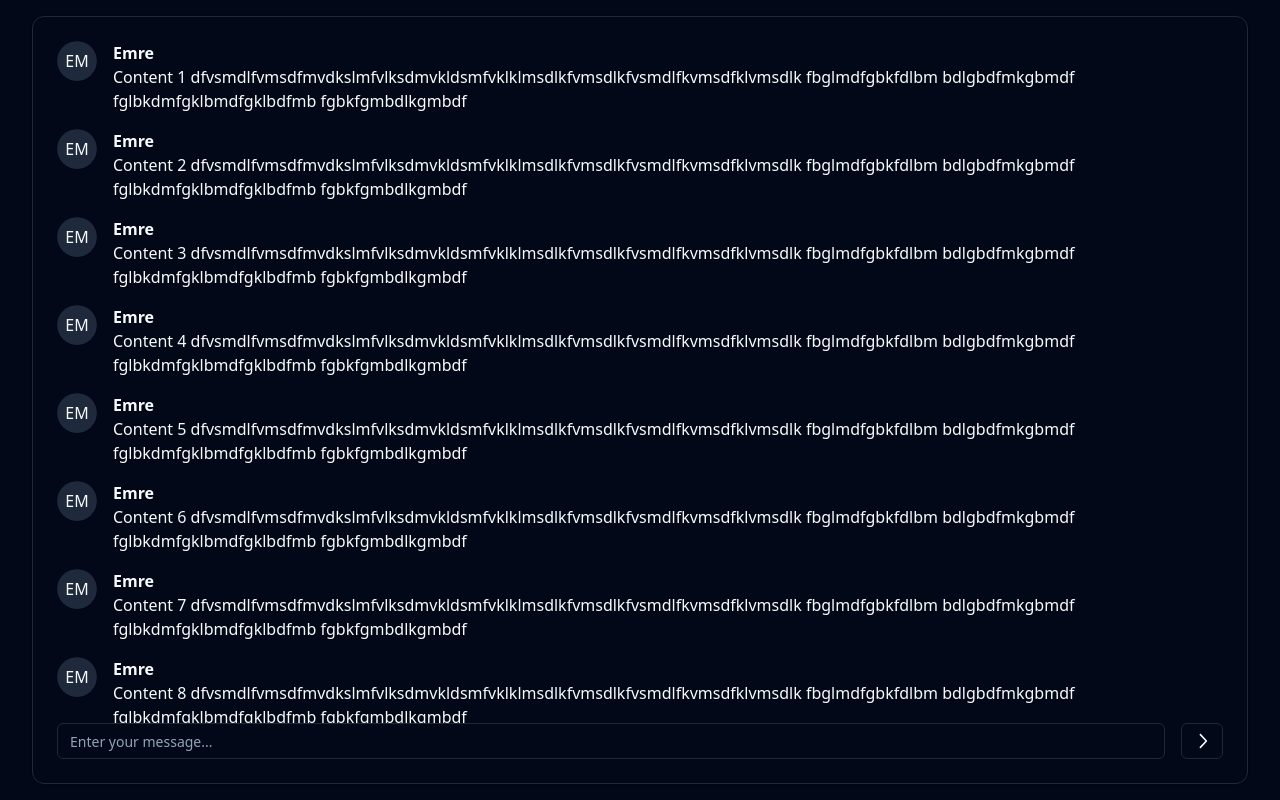
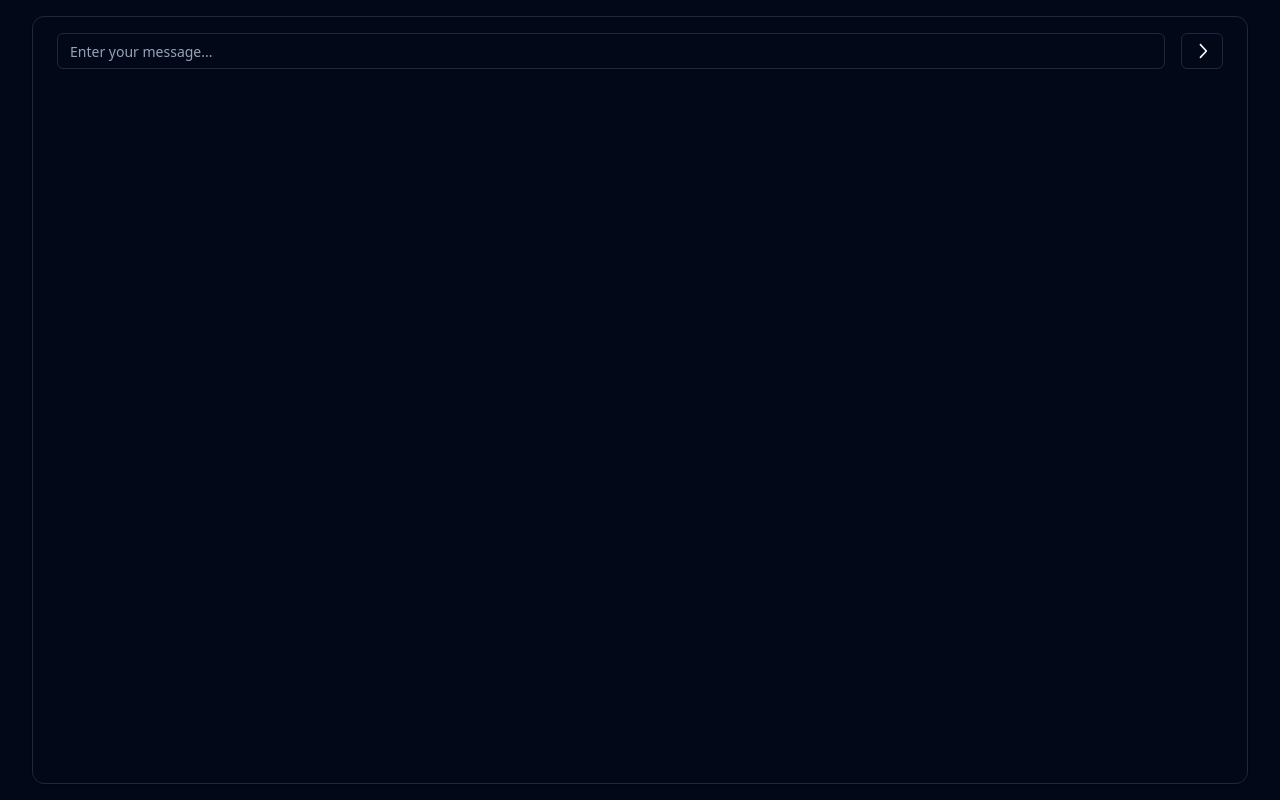
Before and after one commit to remreren/realtime-chat, a React (Vite) app in the folder realtime-chat-ui/: page /room/1 in a window 1280 px wide. Built offline with nearby package versions, Linux system fonts and the light colour scheme; sample sign-in values are in the browser's storage.

Commit message:
virtualizer removed

```diff
--- a/realtime-chat-ui/src/components/messages/MessageComponent.tsx
+++ b/realtime-chat-ui/src/components/messages/MessageComponent.tsx
@@ -4,27 +4,68 @@ import { Separator } from "@/components/ui/separator.tsx";
 import { Input } from "@/components/ui/input.tsx";
 import { Button } from "@/components/ui/button.tsx";
 import { ChevronRightIcon } from "@radix-ui/react-icons";
-
-type MessageListProps = {
-  messages: Message[];
-};
+import { useMessagesStore } from "@/stores/messaging/messageStore.ts";
+import { z } from "zod";
+import { useForm } from "react-hook-form";
+import { zodResolver } from "@hookform/resolvers/zod";
+import { Form, FormControl, FormField, FormItem, FormMessage } from "@/components/ui/form.tsx";
 
 type MessageEntryProps = {
   message: Message;
 };
 
+const MessageForm = z.object({
+  message: z.string().min(1, {
+    message: "Username must be at least 1 characters."
+  })
+});
+
 export function MessageInput() {
+  const addMessage = useMessagesStore((state) => state.addMessage);
+
+  const form = useForm<z.infer<typeof MessageForm>>({
+    resolver: zodResolver(MessageForm),
+    defaultValues: {
+      message: ""
+    }
+  });
+
+  const onSubmitForm = (data: z.infer<typeof MessageForm>) => {
+    addMessage({ content: data.message, type: "message" });
+    form.reset({
+      message: ""
+    });
+  };
+
   return (
-    <div className={"flex flex-row gap-4"}>
-      <Input className={"flex-1"} placeholder={"Enter your message..."} />
-      <Button variant={"outline"} className={"p-2"}>
-        <ChevronRightIcon className={"w-6 h-6"} />
-      </Button>
+    <div className={"w-full"}>
+      <Form {...form}>
+        <form onSubmit={form.handleSubmit(onSubmitForm)} className={"flex w-full flex-row gap-4"} autoComplete={"off"}>
+          <FormField
+            control={form.control}
+            name={"message"}
+            render={({ field }) => (
+              <FormItem className={"flex-1"}>
+                <FormControl>
+                  <Input placeholder={"Enter your message..."}
+                         {...field} />
+                </FormControl>
+                <FormMessage />
+              </FormItem>
+            )}>
+          </FormField>
+          <Button variant={"outline"} className={"p-2"} type={"submit"}>
+            <ChevronRightIcon className={"w-6 h-6"} />
+          </Button>
+        </form>
+      </Form>
     </div>
   );
 }
 
-export function MessageList({ messages }: MessageListProps) {
+export function MessageList() {
+  const messages = useMessagesStore((state) => state.messages);
+
   return (
     <>
       {messages.map((message, idx) => (
--- a/realtime-chat-ui/src/pages/MessagePage.tsx
+++ b/realtime-chat-ui/src/pages/MessagePage.tsx
@@ -1,50 +1,18 @@
-import { Message } from "@/stores/messaging/types.ts";
 import { AuthenticatorComponent } from "@/pages/AuthenticatorComponent.tsx";
 import { Card, CardContent } from "@/components/ui/card.tsx";
-import { MessageEntry, MessageInput } from "@/components/messages/MessageComponent.tsx";
-import { useVirtualizer } from "@tanstack/react-virtual";
-import React from "react";
+import { MessageInput, MessageList } from "@/components/messages/MessageComponent.tsx";
 
 export function MessagePage() {
-  const messages: Message[] = Array.from({ length: 1000 }, (_, idx) => ({
-    id: `${idx + 1}`,
-    username: "Emre",
-    content: `Content ${idx + 1} dfvsmdlfvmsdfmvdkslmfvlksdmvkldsmfvklklmsdlkfvmsdlkfvsmdlfkvmsdfklvmsdlk fbglmdfgbkfdlbm bdlgbdfmkgbmdf fglbkdmfgklbmdfgklbdfmb fgbkfgmbdlkgmbdf`,
-    type: "message"
-  }));
-
-  const scrollableRef = React.useRef(null);
-
-  const virtualizer = useVirtualizer({
-    count: messages.length,
-    getScrollElement: () => scrollableRef.current,
-    estimateSize: () => 50
-  });
-
-  const items = virtualizer.getVirtualItems();
-
   return (
     <div className={"container flex h-dvh py-4"}>
       <AuthenticatorComponent>
         <Card className={"flex flex-row flex-1"}>
           <CardContent className={"flex flex-1 flex-col"}>
-            <div ref={scrollableRef} className={"flex-1 overflow-scroll overscroll-auto py-4"}>
-              <div className={"relative w-full"} style={{ height: virtualizer.getTotalSize() }}>
-                <div className={"absolute top-0 left-0 w-full"}
-                     style={{ transform: `translateY(${items[0]?.start ?? 0}px)` }}>
-                  {items.map((it) => (
-                      <div
-                        key={it.key}
-                        data-index={it.index}
-                        ref={virtualizer.measureElement}>
-                        <MessageEntry message={messages[it.index]} />
-                      </div>
-                    ))}
-                </div>
-              </div>
+            <div className={"pt-4"}>
+              <MessageInput />
             </div>
-            <div>
-              <MessageInput />
+            <div className={"flex-row-reverse flex-1 overflow-scroll overscroll-auto py-4"}>
+              <MessageList />
             </div>
           </CardContent>
         </Card>
--- a/realtime-chat-ui/src/stores/messaging/messageStore.ts
+++ b/realtime-chat-ui/src/stores/messaging/messageStore.ts
@@ -1,13 +1,13 @@
 import { create } from "zustand";
 import { immer } from "zustand/middleware/immer";
-import { Message } from "@/stores/messaging/types.ts";
+import { Message, Message2 } from "@/stores/messaging/types.ts";
 
 interface MessagesState {
   messages: Message[];
 }
 
 interface MessagesActions {
-  addMessage: (message: Message) => void;
+  addMessage: (message: Message2) => void;
 }
 
 type MessagesStore = MessagesState & MessagesActions;
@@ -15,9 +15,13 @@ type MessagesStore = MessagesState & MessagesActions;
 export const useMessagesStore = create<MessagesStore>()(
   immer((set) => ({
     messages: [],
-    addMessage: (message: Message) => {
+    addMessage: (message: Message2) => {
       set((state) => {
-        state.messages.push(message);
+        state.messages.unshift({
+          id: `${state.messages.length + 1}`,
+          username: "remreren",
+          ...message,
+        });
       });
     }
   }))
--- a/realtime-chat-ui/src/stores/messaging/types.ts
+++ b/realtime-chat-ui/src/stores/messaging/types.ts
@@ -6,3 +6,8 @@ export type Message = {
   content: string;
   type: MessageType;
 };
+
+export type Message2 = {
+  content: string;
+  type: MessageType;
+};
```
